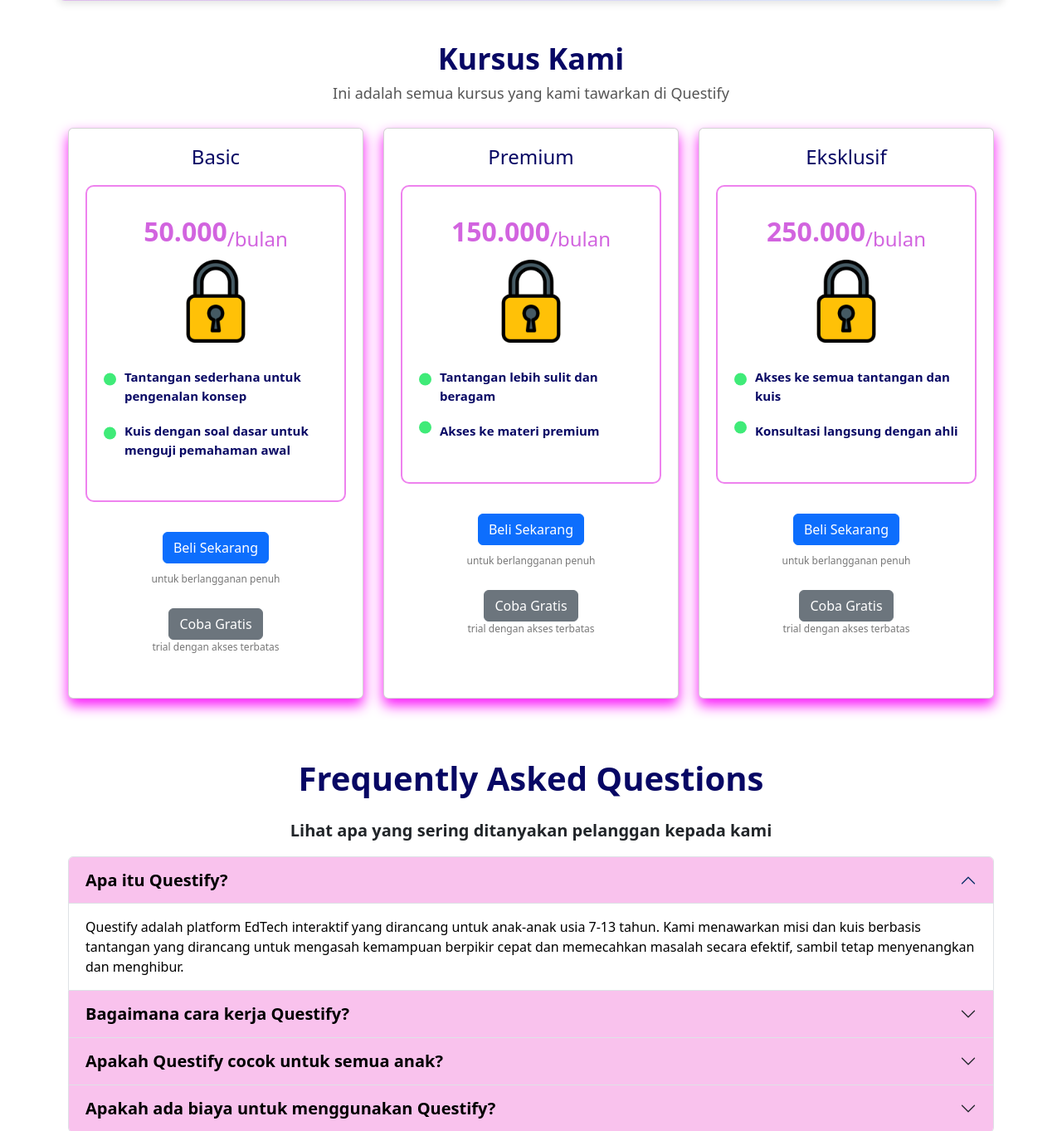
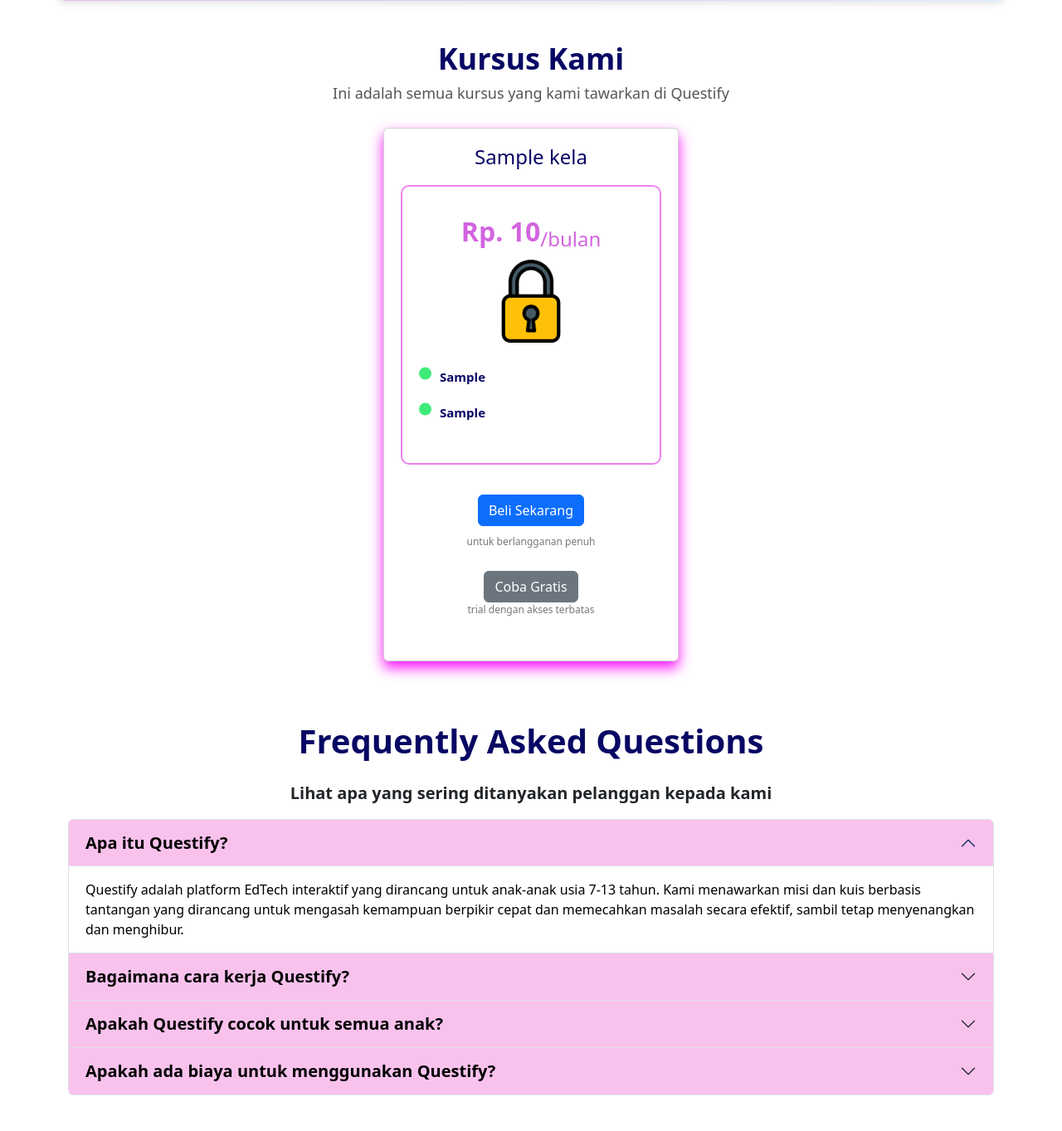
Before and after one commit to timurlauttt/Project-Akhir-Studi-Independent, a Django app: page / in a window 1280 px wide. Shown: the part 1940-3303 px from the top of the page at 83% size. Run offline with Django 5.2, Linux system fonts and the light colour scheme; tables that the repository leaves empty hold one stand-in row (values such as "Sample post"); some libraries are stand-ins or nearby versions.

Commit message:
menambah perbaikan

```diff
--- a/questify_project/questify_app/views.py
+++ b/questify_project/questify_app/views.py
@@ -22,6 +22,33 @@ def index(request):
     data = "Hello, Questify!"  # Variabel data untuk ditampilkan
     return render(request, 'questify_app/index.html', context={'data': data})
 
+
+# def index(request):
+#     if request.method == 'POST':
+#         form = ContactForm(request.POST)
+#         if form.is_valid():
+#             # Simpan data dari form ke database
+#             form.save()
+
+#             # Mengirimkan email setelah formulir berhasil dikirim
+#             send_mail(
+#                 'Pesan Kontak Baru',  # Subjek email
+#                 f'Nama: {form.cleaned_data["name"]}\n'
+#                 f'Telepon: {form.cleaned_data["phone"]}\n'
+#                 f'Email: {form.cleaned_data["email"]}\n'
+#                 f'Komentar: {form.cleaned_data["comment"]}',  # Isi email
+#                 settings.EMAIL_HOST_USER,  # Pengirim
+#                 [settings.EMAIL_HOST_USER],  # Penerima
+#                 fail_silently=False,
+#             )
+
+#             # Menampilkan pesan sukses
+#             messages.success(request, "Pesan Anda telah berhasil dikirim!")
+#             return redirect('index')  # redirect untuk mengosongkan form
+#     else:
+#         form = ContactForm()
+
+#     return render(request, 'questify_app/pages/index.html', {'form': form})
 
 def index(request):
     if request.method == 'POST':
@@ -48,7 +75,13 @@ def index(request):
     else:
         form = ContactForm()
 
-    return render(request, 'questify_app/pages/index.html', {'form': form})
+    # Ambil semua data kelas dari database
+    kelas_list = Kelas.objects.all()
+
+    return render(request, 'questify_app/pages/index.html', {
+        'form': form,
+        'kelas_list': kelas_list,  # Kirim data kelas ke template
+    })
 
 def register(request):
     form = CreateUserForm()
@@ -84,7 +117,7 @@ def loginPage(request):
     return render(request, 'questify_app/pages/login.html', context)
 
 
-@login_required(login_url='/accounts/login/')
+@login_required(login_url='/questify_app/login/')
 def userprofile(request):
     user = request.user
 
@@ -106,7 +139,7 @@ def userprofile(request):
     return render(request, 'questify_app/pages/userprofile.html', {'form': form, 'user': user})
 
 
-@login_required
+@login_required(login_url='/questify_app/login/')
 def update_profile(request):
     if request.method == 'POST':
         form = ProfileUpdateForm(request.POST, request.FILES, instance=request.user)
@@ -119,12 +152,13 @@ def update_profile(request):
     return render(request, 'questify_app/pages/userprofile.html', {'form': form})
 
 
-@login_required(login_url='/accounts/login/')
+@login_required(login_url='/questify_app/login/')
 def semuakelas(request):
     kelas_list = Kelas.objects.all()
     return render(request, 'questify_app/pages/semuakelas.html', {'kelas_list': kelas_list})
 
 
+@login_required(login_url='/questify_app/login/')
 def pilihkelas(request):
     modul_list = ModulPembelajaran.objects.select_related('kelas').all()
     print("Jumlah modul:", modul_list.count())  # Menampilkan jumlah modul di terminal
@@ -134,6 +168,7 @@ def pilihkelas(request):
     return render(request, 'questify_app/pages/pilihkelas.html', context)
 
 
+@login_required(login_url='/questify_app/login/')
 def detailkelas(request, id):
     modul = get_object_or_404(ModulPembelajaran, id=id)
     context = {
@@ -142,42 +177,42 @@ def detailkelas(request, id):
     return render(request, 'questify_app/pages/detailkelas.html', context)
 
 
-@login_required(login_url='/accounts/login/')
+@login_required(login_url='/questify_app/login/')
 def hasilnilai(request):
     return render(request, 'questify_app/pages/hasilnilai.html')
 
-@login_required(login_url='/accounts/login/')
+@login_required(login_url='/questify_app/login/')
 def halamanselesai(request):
     return render(request, 'questify_app/pages/halamanselesai.html')
 
-@login_required(login_url='/accounts/login/')
+@login_required(login_url='/questify_app/login/')
 def langganan(request):
     return render(request, 'questify_app/pages/langganan.html')
 
-@login_required(login_url='/accounts/login/')
+@login_required(login_url='/questify_app/login/')
 def review(request):
     return render(request, 'questify_app/pages/review.html')
 
-@login_required(login_url='/accounts/login/')
+@login_required(login_url='/questify_app/login/')
 def soal(request):
     return render(request, 'questify_app/pages/soal.html')
 
-@login_required(login_url='/accounts/login/')
+@login_required(login_url='/questify_app/login/')
 def metodepembayaran(request):
     return render(request, 'questify_app/pages/metodepembayaran.html')
 
-@login_required(login_url='/accounts/login/')
+@login_required(login_url='/questify_app/login/')
 def cekbeli(request):
     return render(request, 'questify_app/pages/cekbeli.html')
 
-@login_required(login_url='/accounts/login/')
+@login_required(login_url='/questify_app/login/')
 def payment(request):
     return render(request, 'questify_app/pages/payment.html')
 
-@login_required(login_url='/accounts/login/')
+@login_required(login_url='/questify_app/login/')
 def daftartransaksi(request):
     return render(request, 'questify_app/pages/daftar_transaksi.html')
 
-@login_required(login_url='/accounts/login/')
+@login_required(login_url='/questify_app/login/')
 def detailtransaksi(request):
     return render(request, 'questify_app/pages/detailtransaksi.html')
--- a/questify_project/templates/questify_app/layout/base.html
+++ b/questify_project/templates/questify_app/layout/base.html
@@ -32,7 +32,7 @@
     <script src="https://code.jquery.com/jquery-3.6.0.min.js"></script>
 
     {% block page_js %}
-    <!-- css lainnya dibuat perhalaman-->
+    <!-- js lainnya dibuat perhalaman-->
     {% endblock %}  </body>
 
 </html>
--- a/questify_project/templates/questify_app/pages/index.html
+++ b/questify_project/templates/questify_app/pages/index.html
@@ -271,31 +271,25 @@
             </h2>
 
             <div class="row justify-content-center card-container">
+                {% for kelas in kelas_list %}
                 <div class="col-md-4 col-12 mb-4">
                     <!-- Tambahan col-12 untuk mobile -->
                     <div class="card-harga card h-100">
-                <h2 class="judul-paket">Basic</h2>
+                        <h2 class="judul-paket">{{ kelas.nama_kelas }}</h2>
                         <div class="violet-box">
-                  <p class="harga"><strong>50.000</strong><sub>/bulan</sub></p>
+                            <p class="harga"><strong>{{ kelas.format_rupiah }}</strong><sub>/bulan</sub></p>
                             <img
-                    src="{% static 'images\lock.png' %}"
+                                src="{% static 'images/lock.png' %}"
                                 alt="Gambar Kunci"
                                 class="img-fluid"
                                 width="100px"
                                 height="100px"
                             />
                             <ul class="fitur">
-                    <li>
-                      <strong
-                        >Tantangan sederhana untuk pengenalan konsep</strong
-                      >
-                    </li>
-                    <li>
-                      <strong
-                        >Kuis dengan soal dasar untuk menguji pemahaman
-                        awal</strong
-                      >
-                    </li>
+                                <li><strong>{{ kelas.deskripsi_1 }}</strong></li>
+                                {% if kelas.deskripsi_2 %}
+                                <li><strong>{{ kelas.deskripsi_2 }}</strong></li>
+                                {% endif %}
                             </ul>
                         </div>
                         <div
@@ -312,75 +306,11 @@
                         </div>
                     </div>
                 </div>
-
-            <div class="col-md-4 col-12 mb-4">
-              <!-- Tambahan col-12 untuk mobile -->
-              <div class="card-harga card h-100">
-                <h2 class="judul-paket">Premium</h2>
-                <div class="violet-box">
-                  <p class="harga"><strong>150.000</strong><sub>/bulan</sub></p>
-                  <img
-                    src="{% static 'images\lock.png' %}"
-                    alt="Gambar Kunci"
-                    class="img-fluid"
-                    width="100px"
-                    height="100px"
-                  />
-                  <ul class="fitur">
-                    <li><strong>Tantangan lebih sulit dan beragam</strong></li>
-                    <li><strong>Akses ke materi premium</strong></li>
-                  </ul>
-                </div>
-                <div
-                  class="card-body d-flex flex-column justify-content-between"
-                >
-                  <div class="text-center">
-                    <a href="#" class="btn btn-primary">Beli Sekarang</a>
-                    <p class="text-kecil">untuk berlangganan penuh</p>
-                    <a href="{% url 'questify_app:pilihkelas' %}" class="btn btn-secondary"
-                      >Coba Gratis</a
-                    >
-                    <p class="text-kecil">trial dengan akses terbatas</p>
-                  </div>
-                </div>
-              </div>
-            </div>
-
-            <div class="col-md-4 col-12 mb-4">
-              <!-- Tambahan col-12 untuk mobile -->
-              <div class="card-harga card h-100">
-                <h2 class="judul-paket">Eksklusif</h2>
-                <div class="violet-box">
-                  <p class="harga"><strong>250.000</strong><sub>/bulan</sub></p>
-                  <img
-                    src="{% static 'images\lock.png' %}"
-                    alt="Gambar Kunci"
-                    class="img-fluid"
-                    width="100px"
-                    height="100px"
-                  />
-                  <ul class="fitur">
-                    <li><strong>Akses ke semua tantangan dan kuis</strong></li>
-                    <li><strong>Konsultasi langsung dengan ahli</strong></li>
-                  </ul>
-                </div>
-                <div
-                  class="card-body d-flex flex-column justify-content-between"
-                >
-                  <div class="text-center">
-                    <a href="#" class="btn btn-primary">Beli Sekarang</a>
-                    <p class="text-kecil">untuk berlangganan penuh</p>
-                    <a href="{% url 'questify_app:pilihkelas' %}" class="btn btn-secondary"
-                      >Coba Gratis</a
-                    >
-                    <p class="text-kecil">trial dengan akses terbatas</p>
-                  </div>
-                </div>
-              </div>
-            </div>
+                {% endfor %}
             </div>
         </div>
       </section>
+
 
       <!-- faq section -->
       <section id="faq" class="container my-5">
```
Also changed, not shown: questify_project/media/profile_pictures/user.png (added), questify_project/media/profile_pictures/user_6t1mCTk.png (added), questify_project/media/profile_pictures/user_qqN37WV.png (added), questify_project/media/profile_pictures/world-map.png (deleted). Lines whose indentation alone changed are shown as unchanged.
